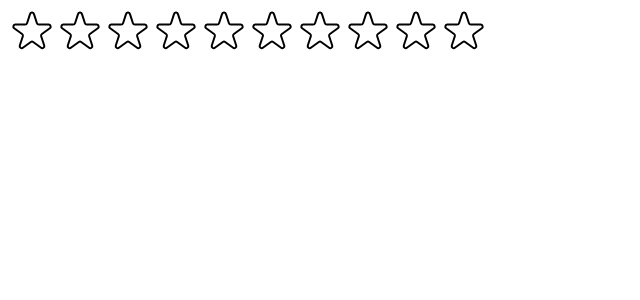
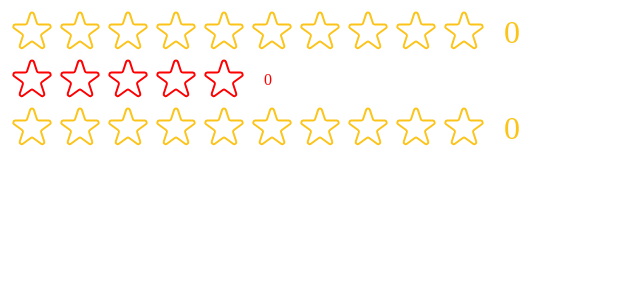
Before and after one commit to tmhuyy/Jonas-React-Course, a React (Create React App) app in the folder 07-usepopcorn/: page / in a window 1280 px wide. Shown: the top 300 px of the page, without its empty margins (0-640 px from the left). Built offline with nearby package versions, Linux system fonts and the light colour scheme.

Commit message:
update proptypes

```diff
--- a/07-usepopcorn/src/components/UI/Star.jsx
+++ b/07-usepopcorn/src/components/UI/Star.jsx
@@ -5,7 +5,15 @@ const starStyle = {
   cursor: "pointer",
 };
 
-const Star = function ({ value, onRate, full, onHoverIn, onHoverOut }) {
+const Star = function ({
+  value,
+  onRate,
+  full,
+  onHoverIn,
+  onHoverOut,
+  color,
+  size,
+}) {
   const clickHandler = function () {
     onRate(value);
   };
@@ -22,8 +30,8 @@ const Star = function ({ value, onRate, full, onHoverIn, onHoverOut }) {
         <svg
           xmlns="http://www.w3.org/2000/svg"
           viewBox="0 0 20 20"
-          fill="#000"
-          stroke="#000"
+          fill={color}
+          stroke={color}
         >
           <path d="M9.049 2.927c.3-.921 1.603-.921 1.902 0l1.07 3.292a1 1 0 00.95.69h3.462c.969 0 1.371 1.24.588 1.81l-2.8 2.034a1 1 0 00-.364 1.118l1.07 3.292c.3.921-.755 1.688-1.54 1.118l-2.8-2.034a1 1 0 00-1.175 0l-2.8 2.034c-.784.57-1.838-.197-1.539-1.118l1.07-3.292a1 1 0 00-.364-1.118L2.98 8.72c-.783-.57-.38-1.81.588-1.81h3.461a1 1 0 00.951-.69l1.07-3.292z" />
         </svg>
@@ -32,7 +40,7 @@ const Star = function ({ value, onRate, full, onHoverIn, onHoverOut }) {
           xmlns="http://www.w3.org/2000/svg"
           fill="none"
           viewBox="0 0 24 24"
-          stroke="#000"
+          stroke={color}
         >
           <path
             strokeLinecap="round"
--- a/07-usepopcorn/src/components/UI/StartRating.jsx
+++ b/07-usepopcorn/src/components/UI/StartRating.jsx
@@ -1,4 +1,5 @@
 import { useState } from "react";
+import PropTypes from "prop-types";
 import Star from "./Star";
 const containerStyle = {
   display: "flex",
@@ -10,8 +11,13 @@ const starContainerStyle = {
   display: "flex",
 };
 
-const textStyle = { lineHeight: "1", margin: "0" };
-const StartRating = function ({ maxRating = 1 }) {
+const StartRating = function ({
+  maxRating = 5,
+  color = "#fcc419",
+  size = 48,
+  className = "",
+  onSetRating,
+}) {
   const [rating, setRating] = useState(0);
   const [tempRating, setTempRating] = useState(0);
 
@@ -19,6 +25,13 @@ const StartRating = function ({ maxRating = 1 }) {
 
   const ratingHandler = function (enteredRating) {
     setRating(enteredRating);
+    onSetRating(enteredRating);
+  };
+  const textStyle = {
+    lineHeight: "1",
+    margin: "0",
+    color,
+    fontSize: `${size / 1.5}px`,
   };
 
   return (
@@ -31,13 +44,22 @@ const StartRating = function ({ maxRating = 1 }) {
             onRate={ratingHandler}
             onHoverIn={() => setTempRating(i + 1)}
             onHoverOut={() => setTempRating(0)}
+            color={color}
+            size={size}
             full={tempRating ? tempRating >= i + 1 : rating >= i + 1}
           />
         ))}
       </div>
-      <p style={textStyle}>{tempRating || rating || ""}</p>
+      <p style={textStyle}>{tempRating || rating || 0}</p>
     </div>
   );
 };
 
+StartRating.propTypes = {
+  maxRating: PropTypes.number,
+  color: PropTypes.string,
+  size: PropTypes.number,
+  className: PropTypes.string,
+};
+
 export default StartRating;
--- a/07-usepopcorn/src/index.js
+++ b/07-usepopcorn/src/index.js
@@ -9,6 +9,8 @@ root.render(
   <React.StrictMode>
     {/* <App /> */}
     <StartRating maxRating={10} />
+    <StartRating color={"red"} size={24} />
+    <StartRating maxRating={10} />
   </React.StrictMode>
 );
 
```
